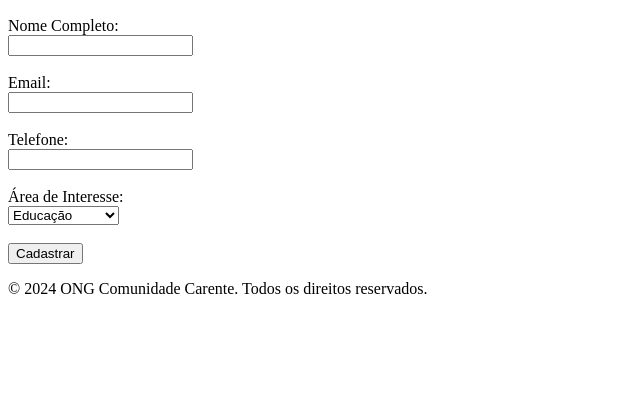
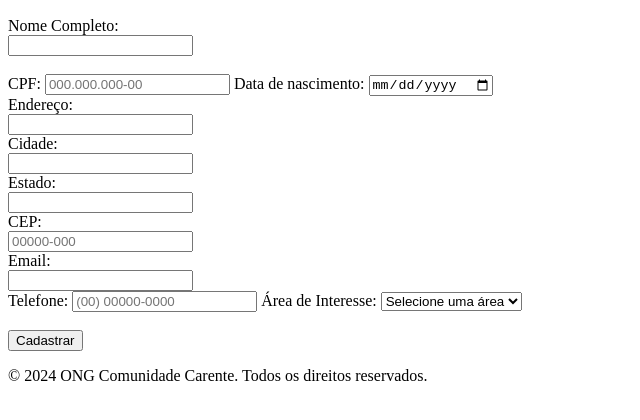
Before and after one commit to ThiagoMott-a/Atividade-1-CC, a plain HTML site: page cadastro.html in a window 1280 px wide. Shown: the part 284-704 px from the top of the page, without its empty margins (0-640 px from the left). Drawn offline with Linux system fonts and the light colour scheme.

Commit message:
Adiciona máscaras de CPF, telefone e CEP ao formulário

```diff
--- a/cadastro.html
+++ b/cadastro.html
@@ -5,6 +5,7 @@
     <meta name="viewport" content="width=device-width, initial-scale=1.0">
     <title>Cadastro</title>
 </head>
+
 <body>
     <header>
         <h1>Cadastro de Voluntarios</h1>
@@ -18,15 +19,27 @@
             <form action="#" method="post">
                 <label for="nome">Nome Completo:</label><br>
                 <input type="text" id="nome" name="nome" required><br><br>
+                <label for="cpf">CPF:</label>
+                <input type="text" id="cpf" maxlength="14" placeholder="000.000.000-00">
+                <label for="dataNascimento">Data de nascimento:</label>
+                <input type="date" id="dataNascimento" name="dataNascimento" required><br>
+                <label for="endereco">Endereço:</label><br>
+                <input type="text" id="endereco" name="endereco" required><br>
+                <label id="Cidade">Cidade:</label><br>
+                <input type="text" id="cidade" name="cidade" required><br>
+                <label for="estado">Estado:</label><br>
+                <input type="text" id="estado" name="estado" required><br>
+                <label for="cep">CEP:</label><br>
+                <input type="text" id="cep" maxlength="9" placeholder="00000-000"><br>
+                <label for="email">Email:</label><br>
+                <input type="email" id="email" name="email" required> <br>
 
-                <label for="email">Email:</label><br>
-                <input type="email" id="email" name="email" required><br><br>
+                <label for="telefone">Telefone:</label>
+                <input type="text" id="telefone" maxlength="15" placeholder="(00) 00000-0000">
 
-                <label for="telefone">Telefone:</label><br>
-                <input type="tel" id="telefone" name="telefone" required><br><br>
-
-                <label for="interesse">Área de Interesse:</label><br>
+                <label for="interesse">Área de Interesse:</label>
                 <select id="interesse" name="interesse" required>
+                    <option value="" disabled selected>Selecione uma área</option>
                     <option value="educacao">Educação</option>
                     <option value="saude">Saúde</option>
                     <option value="meio_ambiente">Meio Ambiente</option>
@@ -35,10 +48,12 @@
 
                 <input type="submit" value="Cadastrar">
             </form>
+
+
         </section>
     </main>
 
-    <footer>
+    <footer></footer>
         <p>&copy; 2024 ONG Comunidade Carente. Todos os direitos reservados.</p>
 </body>
 </html>
```
Also changed, not shown: index.html (+4 -1 lines), projeto.html (+2 -4 lines), script.js (added, +17 -0 lines).
